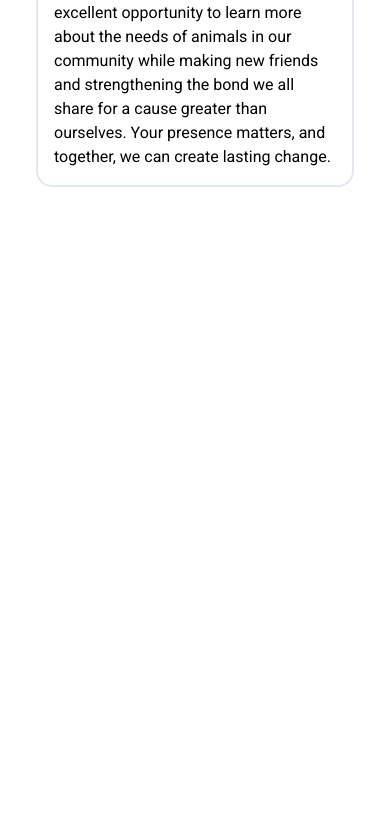
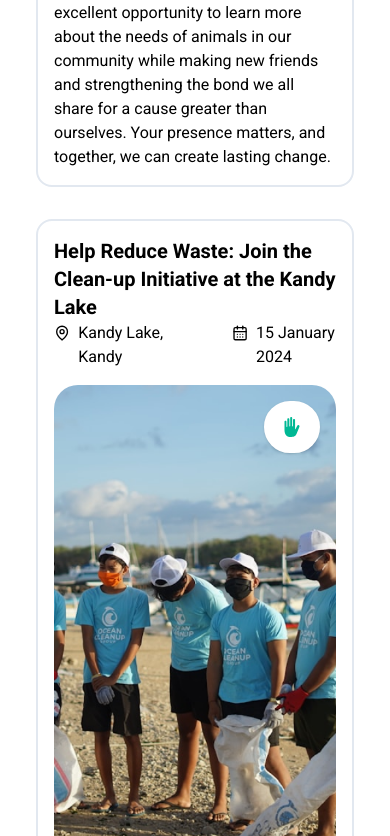
Before and after one commit to Code-Plus-lyxux/charity-events-web-front, a Next.js app: page /profile/1 in a window 390 px wide. Shown: the part 1164-2000 px from the top of the page. Before the commit the page ends 1391 px from the top, so only its background shows below. Built offline with nearby package versions, Linux system fonts and the light colour scheme.

Commit message:
add isGoing state to track whether user decided to go or not

```diff
--- a/src/components/user/userEventCard.jsx
+++ b/src/components/user/userEventCard.jsx
@@ -2,7 +2,9 @@ import { CalendarDays, MapPin } from "lucide-react";
 import Image from "next/image";
 import { Button } from "@/components/ui/button";
 import { IoHandLeft } from "react-icons/io5";
+import { useState } from "react";
 export default function UserEventCard({
+    id,
     title,
     location,
     date,
@@ -11,9 +13,15 @@ export default function UserEventCard({
     description,
     status,
 }) {
+    const [isGoing, setIsGoing] = useState(false);
+    const handleOnClick = (id) => {
+        console.log("clicked event ID: ", id); //add changes here
+        setIsGoing(!isGoing);
+    };
+
     return (
         <>
-            <div className="flex flex-col lg:hidden border-2 border-slate-200 rounded-2xl p-4">
+            <div className="flex flex-col lg:hidden border-2 border-slate-200 rounded-2xl p-4 mb-8">
                 <p className="text-xl font-bold">{title}</p>
                 <div className="flex">
                     <MapPin />
@@ -31,7 +39,15 @@ export default function UserEventCard({
                             className="w-full rounded-3xl"
                         />
                         <div className="absolute top-4 right-4">
-                            <Button className="rounded-full py-6 text-lg text-mint-500 hover:bg-mint-500 bg-white border-white border-2 hover:text-white hover:border-mint-500">
+                            <Button
+                                onClick={() => handleOnClick(id)}
+                                className={
+                                    isGoing
+                                        ? "rounded-full py-6 text-lg hover:text-white bg-mint-500 hover:bg-red-500 border-mint-500 border-2 hover:border-white"
+                                        : "rounded-full py-6 text-lg text-mint-500 hover:bg-mint-500 bg-white border-white border-2 hover:text-white hover:border-mint-500"
+                                }
+                                // className="rounded-full py-6 text-lg text-mint-500 hover:bg-mint-500 bg-white border-white border-2 hover:text-white hover:border-mint-500"
+                            >
                                 <IoHandLeft
                                     style={{ width: "20px", height: "20px" }}
                                 />
@@ -42,17 +58,20 @@ export default function UserEventCard({
                 <p>{description}</p>
             </div>
             {/* // for large screens */}
-            <div className="lg:flex hidden">
+            <div className="lg:flex hidden mb-8">
                 <div className="relative min-w-[500px]">
                     <Image
                         src={imageSrc}
                         alt="Event Image"
                         width={500}
                         height={500}
-                        className="w-full rounded-3xl"
+                        className="w-full rounded-3xl max-h-[500px] object-cover"
                     />
                     <div className="absolute top-4 right-4">
-                        <Button className="rounded-full py-6 text-lg text-mint-500 hover:bg-mint-500 bg-white border-white border-2 hover:text-white hover:border-mint-500">
+                        <Button
+                            onClick={() => handleOnClick(id)}
+                            className="rounded-full py-6 text-lg text-mint-500 hover:bg-mint-500 bg-white border-white border-2 hover:text-white hover:border-mint-500"
+                        >
                             <IoHandLeft
                                 style={{ width: "20px", height: "20px" }}
                             />
@@ -66,7 +85,7 @@ export default function UserEventCard({
                         <CalendarDays className="ml-16" />
                         <p className="ml-2">{date}</p>
                     </div>
-                    <p className="text-xl font-bold mt-3">{title}</p>
+                    <p className="px-2 text-xl font-bold my-3 ">{title}</p>
                     <p className="px-2">{description}</p>
                 </div>
             </div>
--- a/src/components/user/userEvents.jsx
+++ b/src/components/user/userEvents.jsx
@@ -87,6 +87,36 @@ export default function UserEvents({ user }) {
                 },
             ],
         },
+        {
+            id: 2,
+            title: `Help Reduce Waste: Join the Clean-up Initiative at the Kandy Lake`,
+            location: "Kandy Lake, Kandy",
+            date: "15 January 2024",
+            time: "08:00 AM to 12:00 PM",
+            imageSrc: "/images/frame 11.png",
+            status: "Upcoming",
+            attendeeCount: 200,
+            description: [
+                `Join us for a morning of cleaning up the Kandy Lake! We'll be providing gloves, trash bags, and water, so all you need to bring is your enthusiasm and energy. We'll be picking up trash and debris from the lake and surrounding areas, and making a real difference in our community.`,
+                `This event is a great opportunity to meet like-minded people who care about the environment and want to make a positive impact. We'll also be providing educational materials and resources on how to reduce waste and live a more sustainable lifestyle.`,
+            ],
+            host: {
+                name: "Kandy Lake Clean-up Initiative",
+                avatar: "/kavindi-jayasekara.png",
+            },
+            comments: [
+                {
+                    author: "Ayesha Perera",
+                    avatar: "/ayesha-perera.png",
+                    content: `I'm so excited to participate in this event! It's a great way to give back to the community and make a real difference. Thanks for organizing this!`,
+                },
+                {
+                    author: "Amal Fernando",
+                    avatar: "/amal-fernando.png",
+                    content: `This event is a great opportunity to learn more about waste reduction and sustainability. Can't wait to participate!`,
+                },
+            ],
+        },
     ];
 
     return (
@@ -116,6 +146,7 @@ export default function UserEvents({ user }) {
                     <div className="flex flex-col mb-5">
                         {allEvents.map((event, index) => {
                             const {
+                                id,
                                 imageSrc,
                                 title,
                                 date,
@@ -123,8 +154,9 @@ export default function UserEvents({ user }) {
                                 description,
                             } = event;
                             return (
-                                <div key={event.id}>
+                                <div key={id}>
                                     <UserEventCard
+                                        id={id}
                                         title={title}
                                         date={date}
                                         location={location}
@@ -141,7 +173,7 @@ export default function UserEvents({ user }) {
                     value="tab2"
                 >
                     <p className="mb-5 text-[15px] leading-normal text-mauve11">
-                        Add media here
+                        Add going events
                     </p>
                 </Tabs.Content>
             </Tabs.Root>
```
